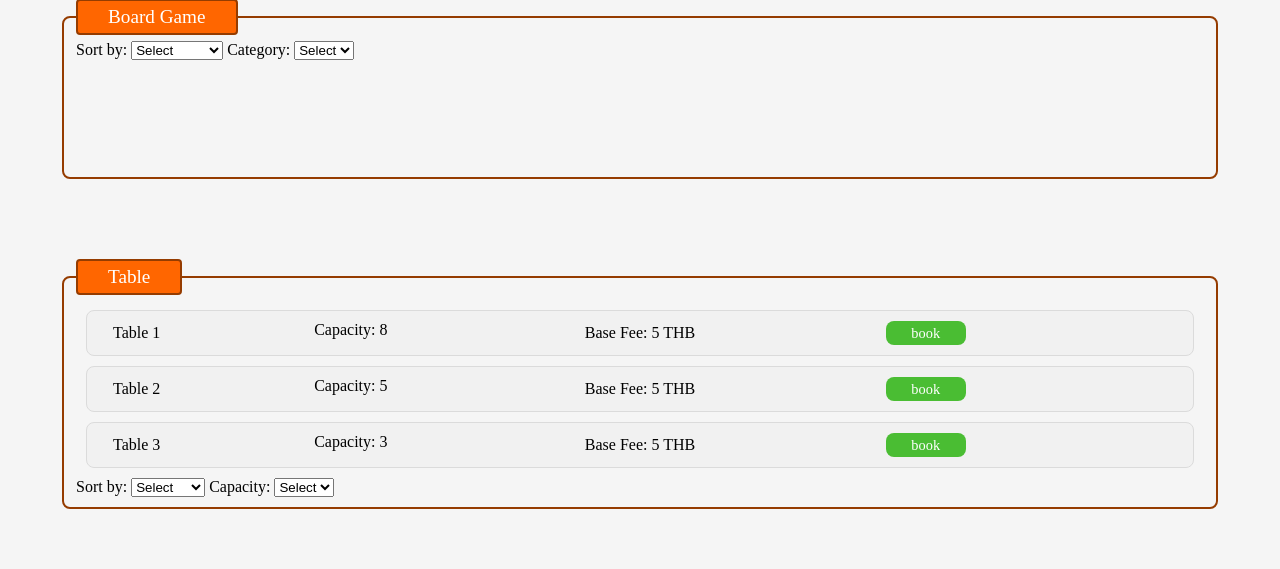
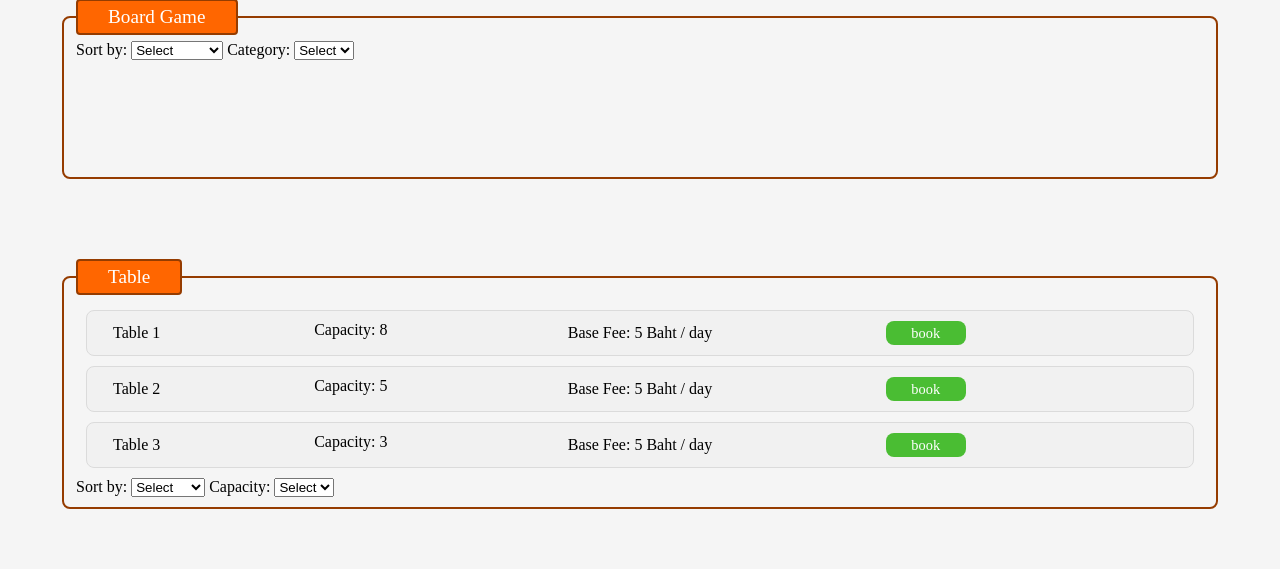
Before and after one commit to EggADayKeepTheTeacherAway/Board-Game-Cafe, a Django app: page /cafe/ in a window 1280 px wide. Shown: the part 296-865 px from the top of the page. Run offline with Django 5.2, Linux system fonts and the light colour scheme; data comes from the database, SQL or seed files in the repository; data that the repository does not hold is empty; parts of the project's set-up code (start-up, migrations or seed data) failed here and were passed over.

Commit message:
feat: change base fee unit from thb to baht per day

```diff
--- a/board_game_cafe/templates/app/index.html
+++ b/board_game_cafe/templates/app/index.html
@@ -11,8 +11,8 @@
             <div class="content">
                 <span class="name">Name: {{ book.boardgame_name }}</span>
                 <span class="category">Genre: {{ book.category.category_name }}</span>
-                <span class="category">Number of Player: {{ book.group.group_name }}</span>
-                <span class="category">Base Fee: {{ book.group.base_fee }} THB</span>
+                <span class="category">Number of Player: {{ book.group.num_player }}</span>
+                <span class="category">Base Fee: {{ book.group.base_fee }} Baht / day</span>
                 <a href="{% url 'board_game_cafe:post_view' %}?action=book" class="button">book</a>
             </div>
         {% endfor %}
@@ -43,7 +43,7 @@
             <div class="content">
                 <span class="name">Table {{ table.table_id }}</span>
                 <span class="capacity">Capacity: {{ table.capacity }}</span>
-                <span class="category">Base Fee: {{ table.fee}} THB</span>
+                <span class="category">Base Fee: {{ table.fee}}  Baht / day</span>
                 <a href="{% url 'board_game_cafe:post_view' %}?action=book" class="button">book</a>
             </div>
         {% endfor %}
```
